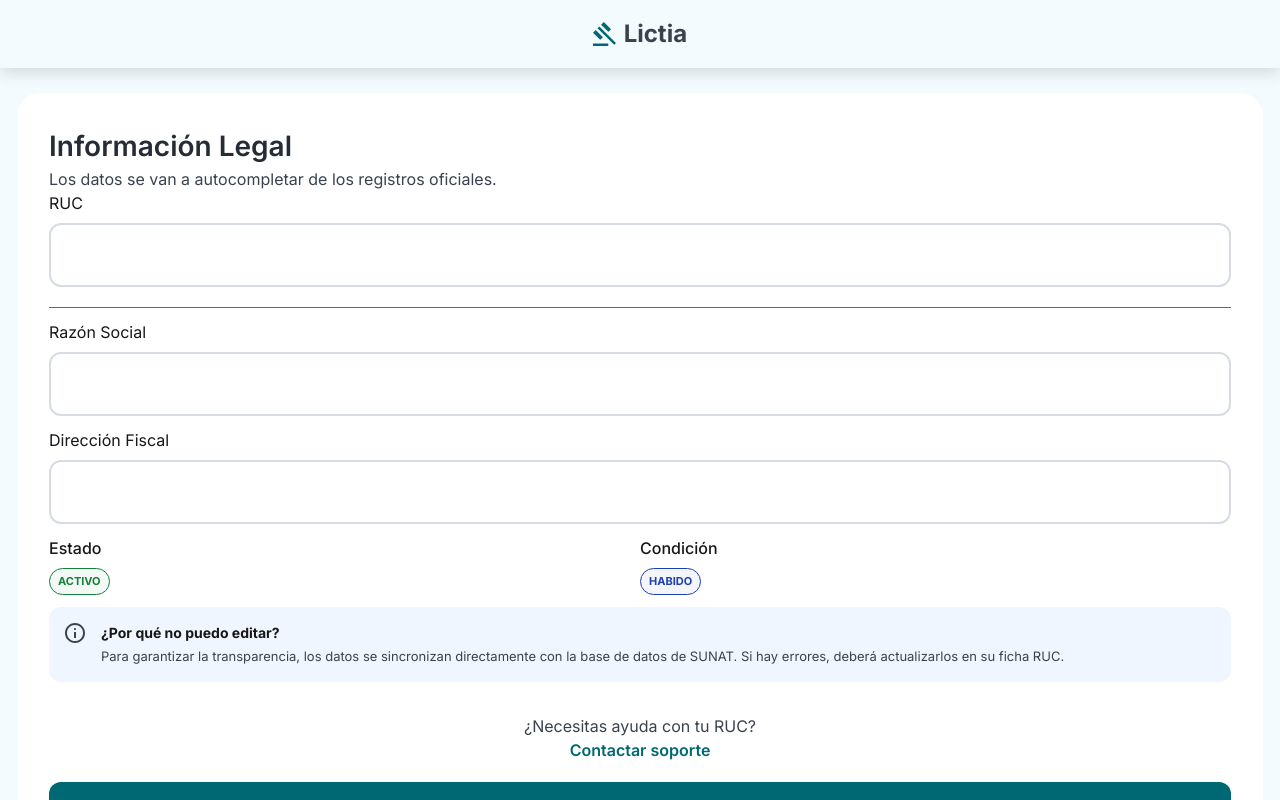
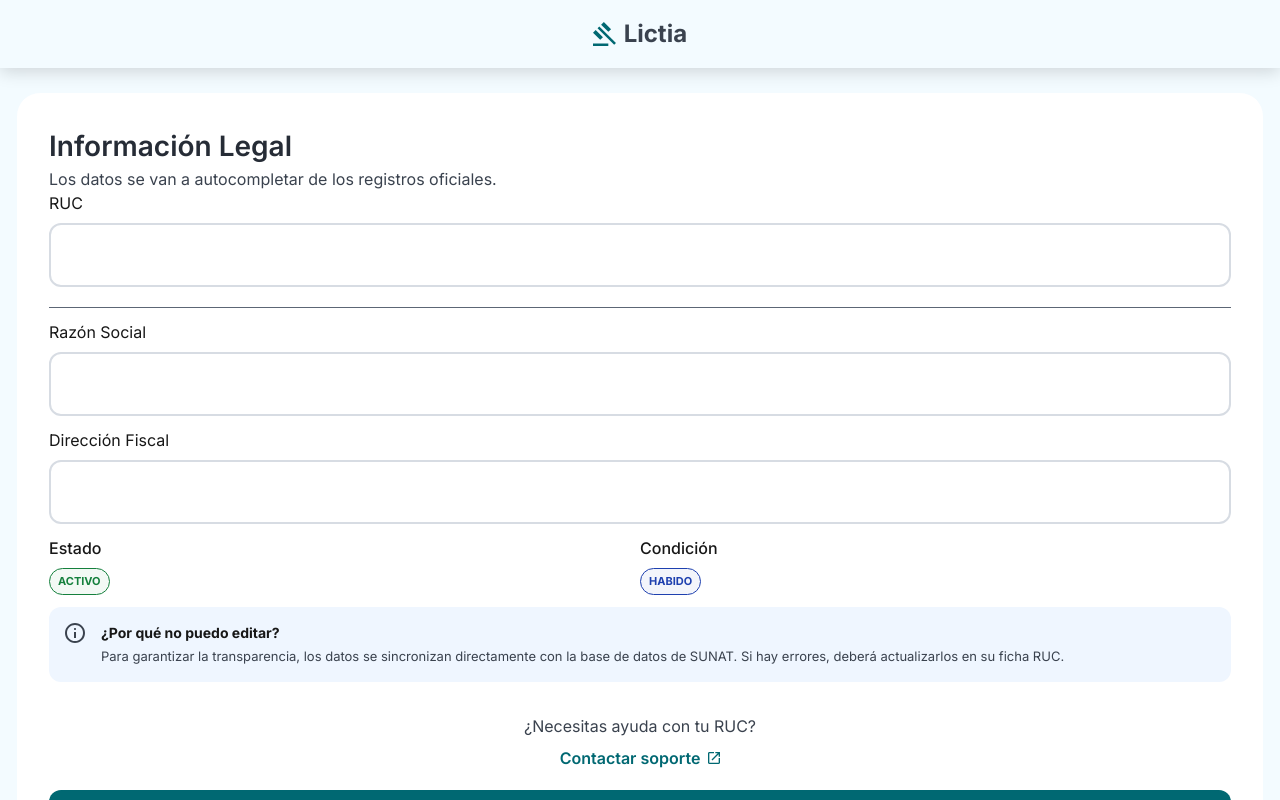
Before and after one commit to No-Country-simulation/S06-26-NC-Equipo-06, a Next.js app in the folder client/: page /auth/company/register in a window 1280 px wide. Both pictures are taken after typing "name@example.com", "Sample123", "Sample123" into the empty fields and a click on the button "Continuar". Shown: the top 800 px of the page. Built offline with nearby package versions, Linux system fonts and the light colour scheme; no server answers.

Commit message:
feat: implement legal information registration form step with SUNAT data sync explanation

```diff
--- a/client/src/app/auth/company/register/components/step-two.tsx
+++ b/client/src/app/auth/company/register/components/step-two.tsx
@@ -42,8 +42,10 @@ const StepTwo = () => {
                 </div>
             </div>
             <div className="mb-5">
-                <span className="text-text-1 text-center block">¿Necesitas ayuda con tu RUC?</span>
-                <a href="#" className="text-primary font-semibold text-center block">Contactar soporte</a>
+                <span className="text-text-1 text-center block mb-2">¿Necesitas ayuda con tu RUC?</span>
+                <a href="#" className="text-primary font-semibold flex items-center gap-2 justify-center text-center">
+                    Contactar soporte <img src="/Icon/link.svg" alt="Icono de enlace" className="h-3 w-auto" />
+                </a>
             </div>
             <button type="submit" className="btn btn-primary w-full">Continuar</button>
         </form>
```
Also changed, not shown: client/public/Icon/link.svg (added).
